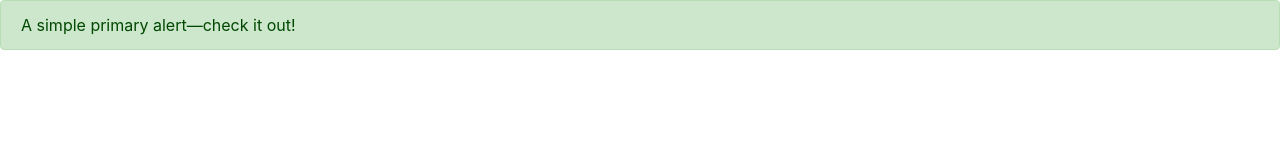
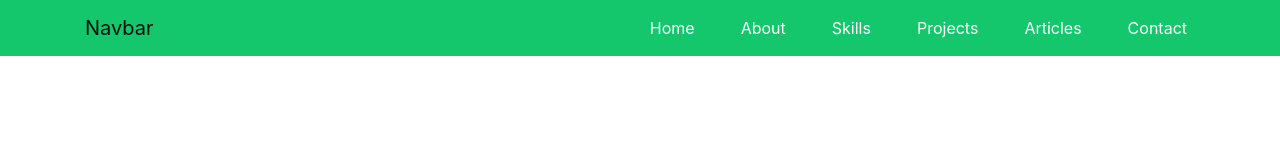
Before and after one commit to IsmailBourbie/portfolio, a plain HTML site: page index.html in a window 1280 px wide. Drawn offline with nearby package versions, Linux system fonts and the light colour scheme.

Commit message:
added navbar

```diff
--- a/index.html
+++ b/index.html
@@ -10,9 +10,38 @@
 </head>
 
 <body>
-    <div class="alert alert-primary" role="alert">
-        A simple primary alert—check it out!
-    </div>
+    <nav class="navbar navbar-expand-lg navbar-light">
+        <div class="container">
+            <a class="navbar-brand" href="#">Navbar</a>
+            <button class="navbar-toggler" type="button" data-toggle="collapse" data-target="#navbarSupportedContent"
+                aria-controls="navbarSupportedContent" aria-expanded="false" aria-label="Toggle navigation">
+                <span class="navbar-toggler-icon"></span>
+            </button>
+
+            <div class="collapse navbar-collapse" id="navbarSupportedContent">
+                <ul class="navbar-nav ml-auto">
+                    <li class="nav-item">
+                        <a class="nav-link" href="#">Home</a>
+                    </li>
+                    <li class="nav-item">
+                        <a class="nav-link" href="#">About</a>
+                    </li>
+                    <li class="nav-item">
+                        <a class="nav-link" href="#">Skills</a>
+                    </li>
+                    <li class="nav-item">
+                        <a class="nav-link" href="#">Projects</a>
+                    </li>
+                    <li class="nav-item">
+                        <a class="nav-link" href="#">Articles</a>
+                    </li>
+                    <li class="nav-item">
+                        <a class="nav-link" href="#">Contact</a>
+                    </li>
+                </ul>
+            </div>
+        </div>
+    </nav>
 
     <script src="lib/js/jquery-3.5.1.min.js"></script>
     <script src="lib/js/bootstrap.min.js"></script>
--- a/js/app.js
+++ b/js/app.js
@@ -1,3 +1,2 @@
 $(document).ready(function () {
-    alert('Hello World!');
 });
--- a/scss/_myVariables.scss
+++ b/scss/_myVariables.scss
@@ -1,7 +1,5 @@
-$third-color: #1a2627;
-$second-color: rgb(30, 45, 47, 0.8);
-$main-color: #1a2223;
-$green-dark: #161d1e;
+$white: #ffffff;
+$green: #15c76c;
+$dark: #161a1d;
+$primary: $green;
 $gray-900 :  #8c8c8e;
-$cyan-light: #00ffe3;
-$white: #ffffff;
--- a/scss/main.scss
+++ b/scss/main.scss
@@ -1,3 +1,20 @@
 @import "mixins";
 @import "bootstrap-custom";
 @import "fontawesome-custom";
+
+// Navbar start
+.navbar {
+    background-color: $primary;
+
+    li.nav-item {
+        margin-left: 30px;
+        a.nav-link {
+            color: $white;
+            &:hover{
+                opacity: .5;
+                color: $white;
+            }
+        }
+    }
+}
+// Navbar End
```
Also changed, not shown: css/main.css.
